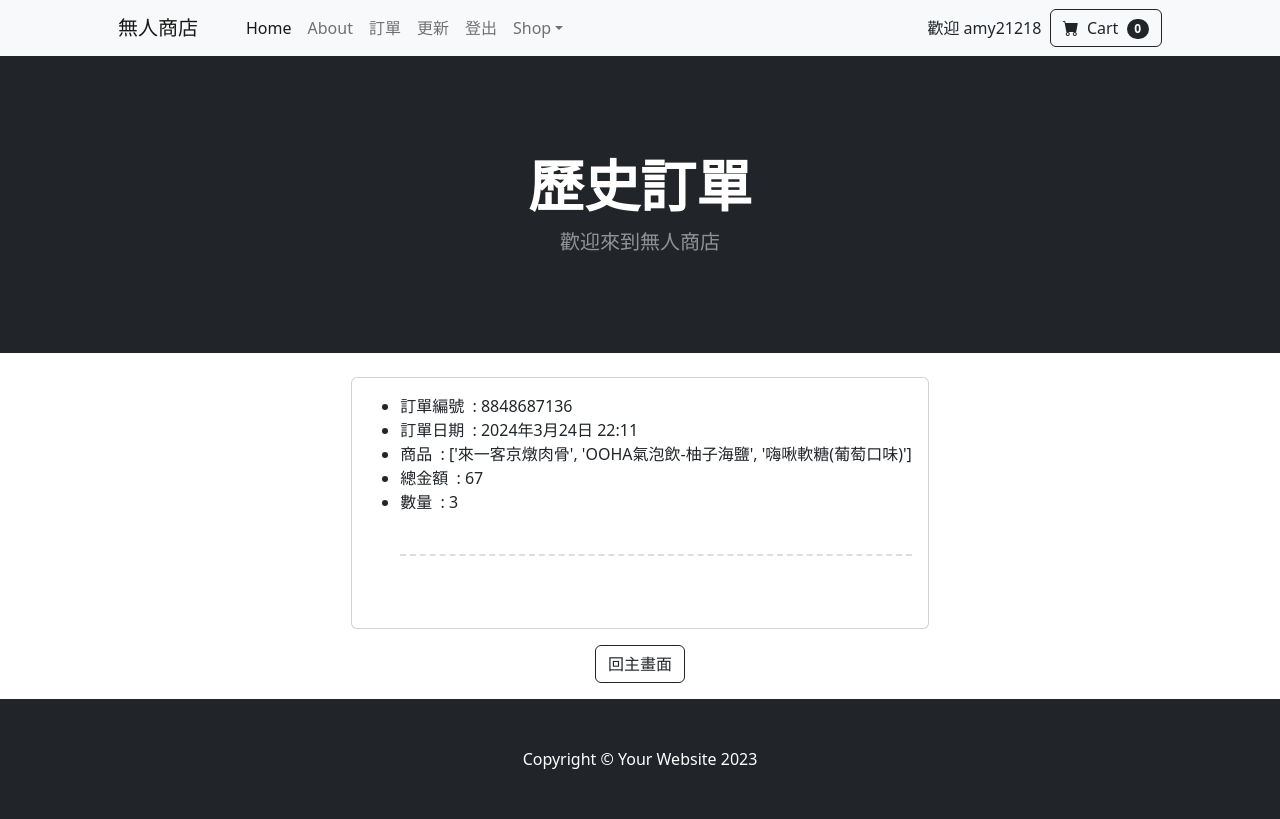
After one commit to DerrickLin/AI_project, a Django app: page /order_list/ in a window 1280 px wide. The commit adds this page. Run offline with Django 5.2, Linux system fonts and the light colour scheme; a user stored in the database is signed in; data comes from the database, SQL or seed files in the repository; both versions use the stored data as it was after the commit; some libraries are stand-ins or nearby versions.

Commit message:
新增消費者歷史訂單頁面

```diff
--- a/project/quiz/templates/navbar.html
+++ b/project/quiz/templates/navbar.html
@@ -7,6 +7,7 @@
                     <ul class="navbar-nav me-auto mb-2 mb-lg-0 ms-lg-4">
                         <li class="nav-item"><a class="nav-link active" aria-current="page" href="{% url 'home'%}">Home</a></li>
                         <li class="nav-item"><a class="nav-link" href="{% url 'about'%}">About</a></li>
+                        <li class="nav-item"><a class="nav-link" href="{% url 'order_list'%}">訂單</a></li>
 
             {% if user.is_authenticated %}
                 <li class="nav-item"><a class="nav-link" href="{% url 'update_user'%}">更新</a></li>
--- /dev/null
+++ b/project/quiz/templates/order_list.html
@@ -0,0 +1,47 @@
+{% extends 'base.html'%}
+
+{% block content %}
+
+    <header class="bg-dark py-5">
+        <div class="container px-4 px-lg-5 my-5">
+            <div class="text-center text-white">
+                <h1 class="display-4 fw-bolder">歷史訂單</h1>
+                <p class="lead fw-normal text-white-50 mb-0">歡迎來到無人商店</p>
+            </div>
+        </div>
+    </header>
+    <br/>
+
+    <div class="container">
+
+        {% if orders %}
+        <div class="card">
+            <div class="card-body">
+                <ul>
+                {% for order in orders %}
+                    <li>訂單編號 &nbsp: {{ order.oId }}</li>
+                    <li>訂單日期 &nbsp: {{ order.oDate }}</li>
+                    <li>商品 &nbsp: {{ order.oProduct }}</li>
+                    <li>總金額 &nbsp: {{ order.oCost }}</li>
+                    <li>數量 &nbsp: {{ order.order_quantity }}</li>
+                    <br/><hr style="border-top: dashed 2px gray;"><br/>
+
+                {% endfor %}
+                </ul>
+                {% else %}
+                    <p>暫無訂單資訊。</p>
+                {% endif %}
+            </div>
+        </div>
+
+    </div>
+
+    <div class="container">
+        <div class="row">
+            <div class="p-3 m-0 border-0 bd-example m-0 border-0 d-flex justify-content-between">
+                <button class="btn btn-outline-dark" onclick="window.location.href='{% url 'home' %}'">回主畫面</button>
+            </div>
+        </div>
+    </div>
+
+{% endblock %}
--- a/project/quiz/urls.py
+++ b/project/quiz/urls.py
@@ -20,5 +20,5 @@ urlpatterns = [
     path('shop/drinks/', views.drinks, name='drinks'),
     path('renew_Picture/', views.renew_Picture, name='renew_Picture'),
     path('check_finished/', views.check_finished, name='check_finished'),
-
+    path('order_list/', views.order_list, name='order_list'),
 ]
--- a/project/quiz/views.py
+++ b/project/quiz/views.py
@@ -2,7 +2,8 @@ from django.shortcuts import render,redirect
 from django.http import JsonResponse
 from django.contrib import messages
 from django.contrib.auth import login as auth_login
-from .models import CustomUser, product, Category
+from django.contrib.auth.decorators import login_required
+from .models import CustomUser, product, Category, order
 from .forms import SignUpForm
 from django.views.generic import  CreateView
 from .forms import RegisterForm
@@ -333,6 +334,21 @@ def renew_Picture(request):
         return redirect("/home/")
         # os.remove('./static/assets/test.jpg')
 
+
+
+@login_required
+def order_list(request):
+    # 取得目前登入使用者
+    user = request.user
+
+    # 查詢與該使用者相關聯的訂單
+    user_orders = order.objects.filter(oClient=user)
+
+    # 將訂單資料傳遞給模板
+    context = {'orders': user_orders}
+    return render(request, 'order_list.html', context)
+
+
 # def register_create_view(request):
 #     form = RegisterForm(request.POST or None)
 #     if form.is_valid():
```
Also changed, not shown: project/db.sqlite3.
